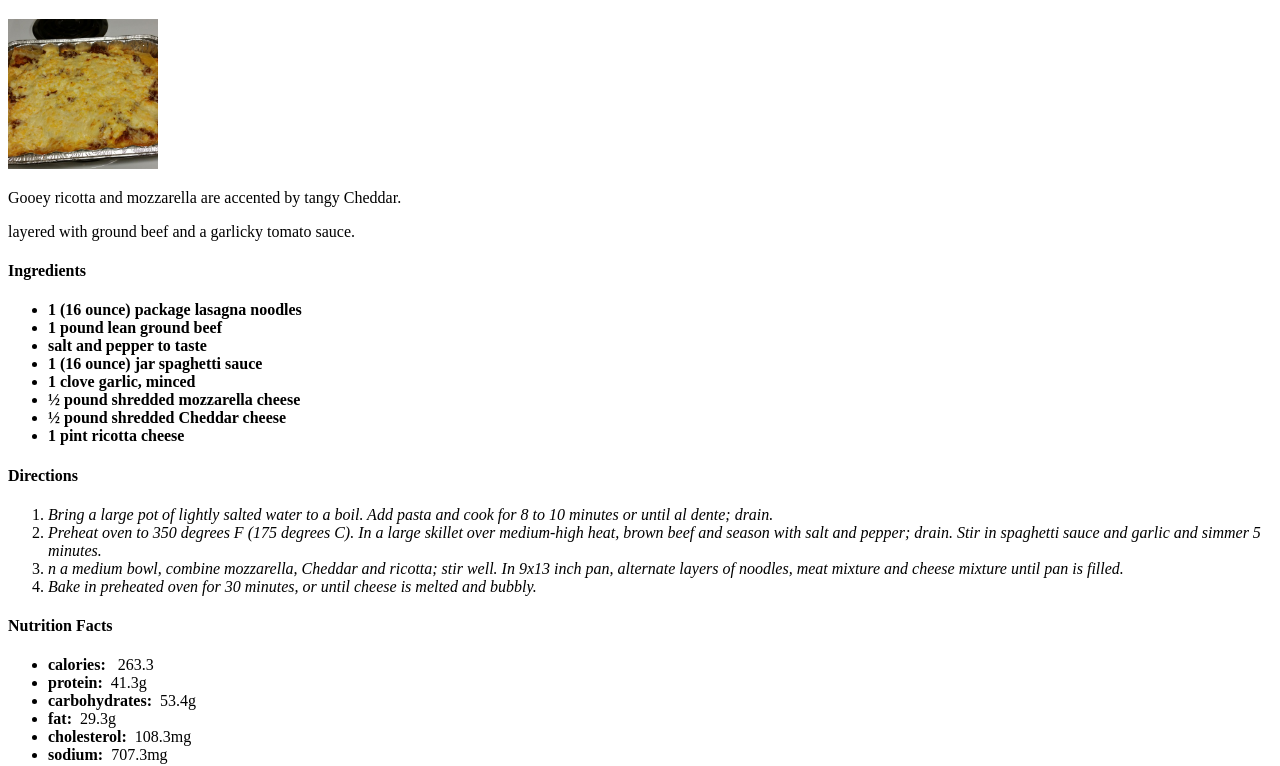
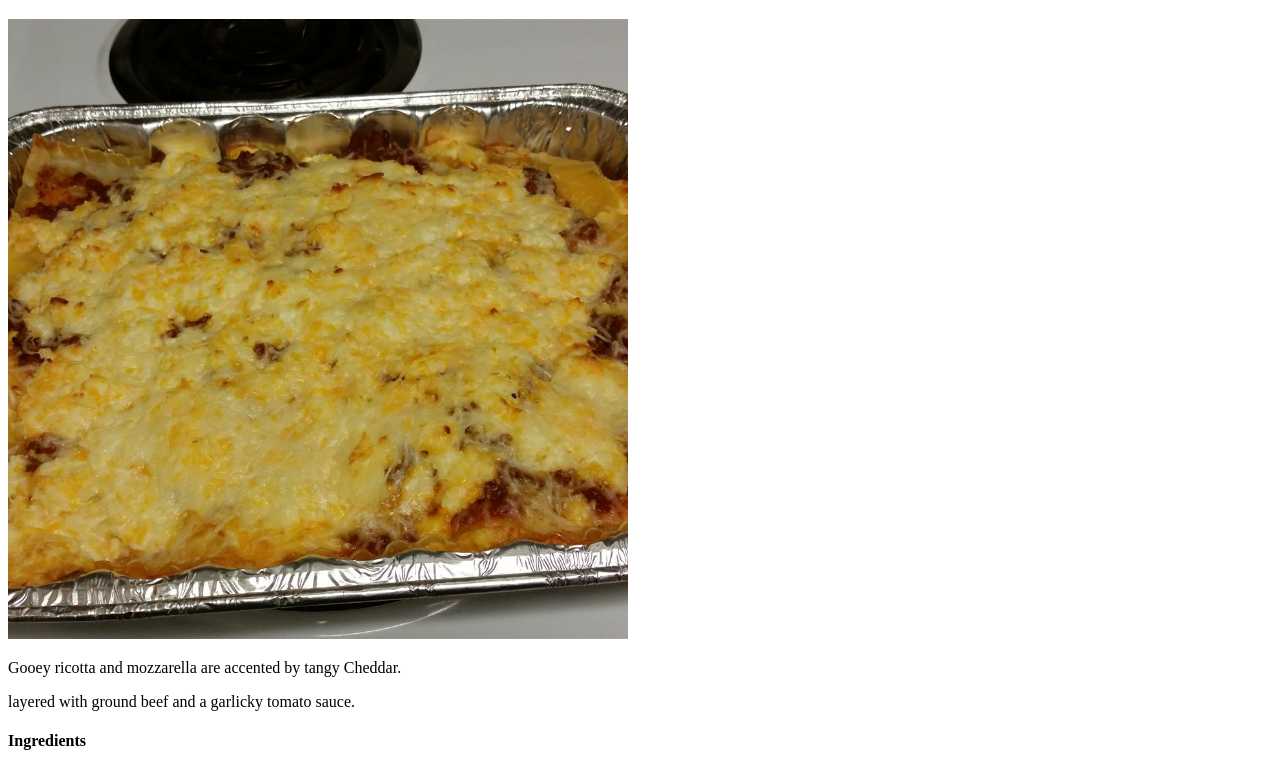
Before and after one commit to LamineDjenaihi/odin-recipes, a plain HTML site: page recipes/lasagna.html in a window 1280 px wide. Shown: the part 61-827 px from the top of the page. Drawn offline with Linux system fonts and the light colour scheme.

Commit message:
Download pizza img && fix some bugs

```diff
--- a/recipes/lasagna.html
+++ b/recipes/lasagna.html
@@ -9,19 +9,19 @@
 </head>
 <body>
   <h1>Brenda's Lasagna</h1>
-  <img src="../images/lasagna.png" width="150px" heigth="4d00px" alt="Lasagna's food picture">
+  <img src="../images/lasagna.png" width="620px" heigth="480px" alt="Lasagna's food picture">
   <p>Gooey ricotta and mozzarella are accented by tangy Cheddar.</p>
   <p> layered with ground beef and a garlicky tomato sauce.</p>
   <h4>Ingredients</h4>
   <ul>
-    <li><strong>1 (16 ounce) package lasagna noodles </strong></li>
-    <li><strong>1 pound lean ground beef </strong></li>
-    <li><strong>salt and pepper to taste </strong></li>
-    <li><strong>1 (16 ounce) jar spaghetti sauce</strong></li>
-    <li><strong>1 clove garlic, minced </strong></li>
-    <li><strong>½ pound shredded mozzarella cheese </strong></li>
-    <li><strong>½ pound shredded Cheddar cheese </strong></li>
-    <li><strong>1 pint ricotta cheese</strong></li>
+    <li>1 (16 ounce) package lasagna noodles </li>
+    <li>salt and pepper to taste </li>
+    <li>1 pound lean ground beef </li>
+    <li>1 (16 ounce) jar spaghetti sauce</li>
+    <li>1 clove garlic, minced </li>
+    <li>½ pound shredded mozzarella cheese </li>
+    <li>½ pound shredded Cheddar cheese </li>
+    <li>1 pint ricotta cheese</li>
   </ul>
   <h4>Directions</h4>
   <ol>
@@ -50,7 +50,7 @@
   </ol>
   <h4>Nutrition Facts</h4>
   <ul>
-    <li><b>calories: </b>&nbsp; 263.3 </li>
+    <li><b>calories: </b>&nbsp; 631 </li>
     <li><b>protein: </b>&nbsp;41.3g</li>
     <li><b>carbohydrates: </b>&nbsp;53.4g </li>
     <li><b>fat: </b>&nbsp;29.3g</li>
```
Also changed, not shown: index.html (+1 -0 lines), images/pizza.jpeg (added).
